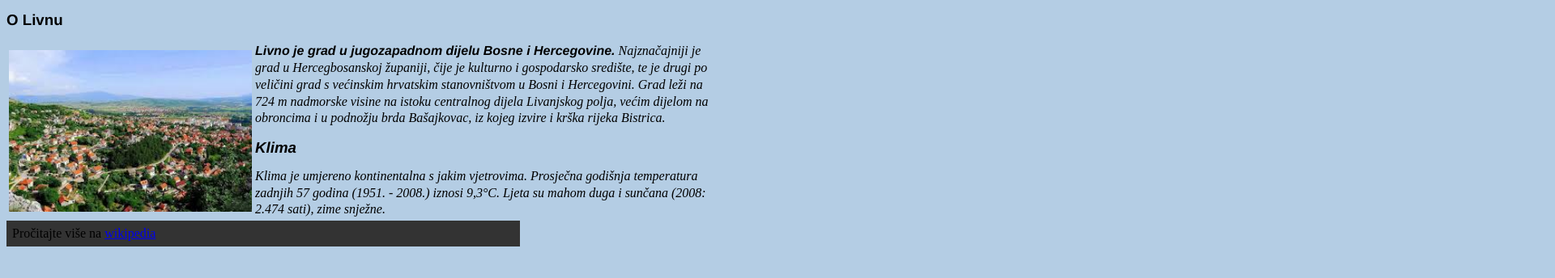
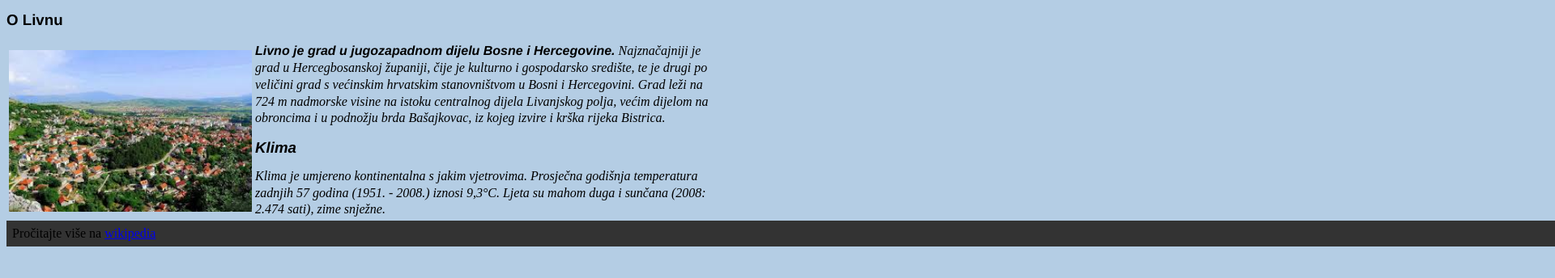
Before and after one commit to Nikolina02/webprojekt, a plain HTML site: page index.html in a window 1280 px wide. Shown: the part 48-392 px from the top of the page at 81% size, 1920 px wide, since content can reach past the window. Drawn offline with Linux system fonts and the light colour scheme.

Commit message:
Update index.html

```diff
--- a/index.html
+++ b/index.html
@@ -31,7 +31,7 @@
         background-color: #333;
         text-decoration-color: #fff;
         padding: 7px;
-        width: 70%;
+        width: 686%;
     }
     #livno{
         margin-right: 10px;
```
